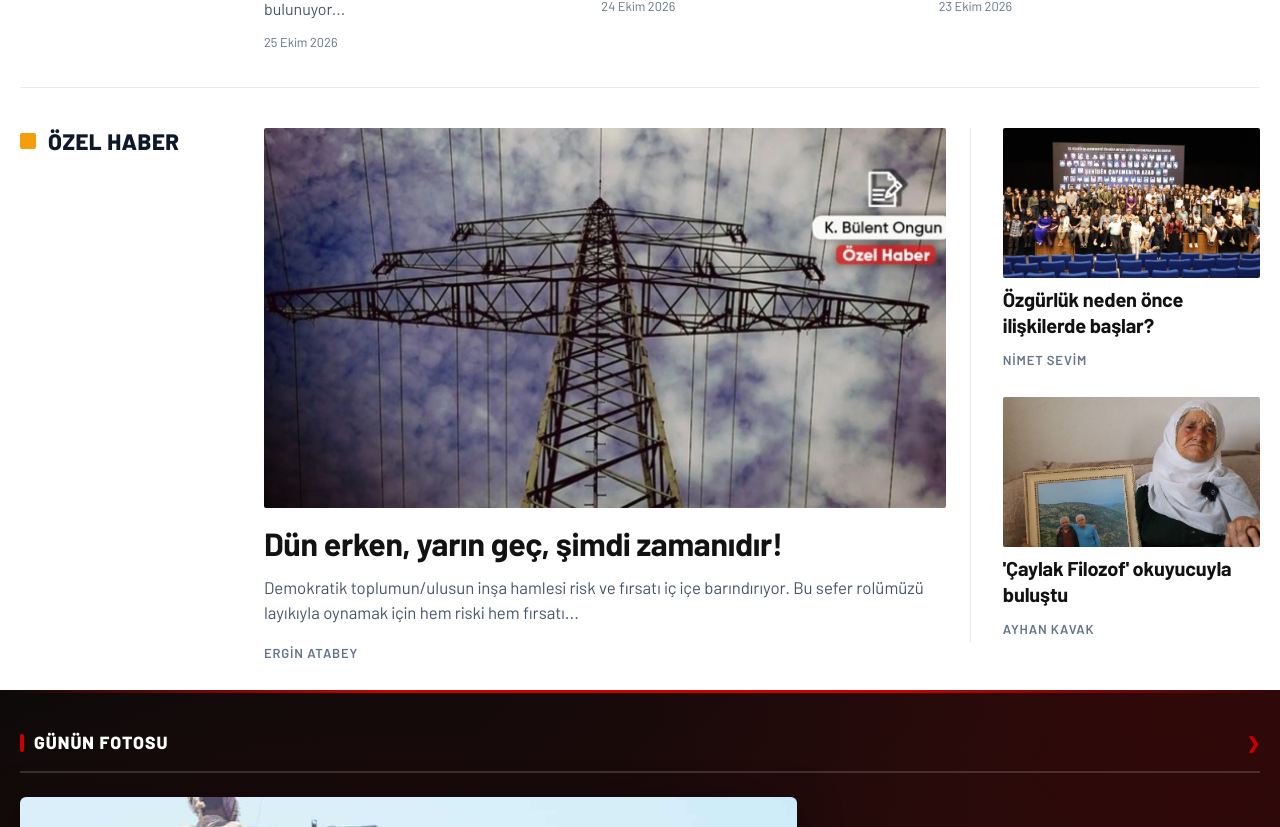
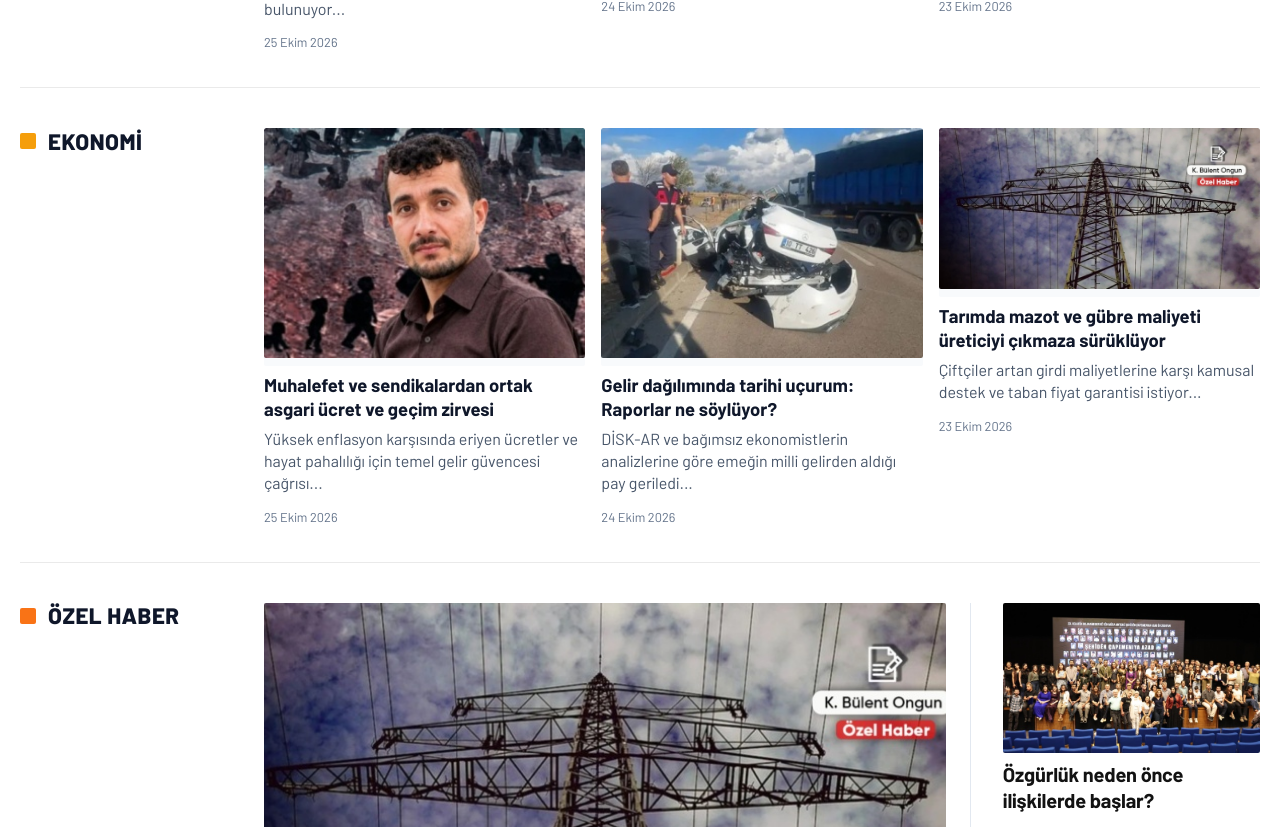
Before and after one commit to Sidilya-Gunes/yeniyasam, a Next.js app: page / in a window 1280 px wide. Shown: the part 2699-3526 px from the top of the page. Built offline with nearby package versions, Linux system fonts and the light colour scheme; no server answers.

Commit message:
feat: add Ekonomi news block section under Ekoloji on homepage

```diff
--- a/app/globals.css
+++ b/app/globals.css
@@ -1163,11 +1163,18 @@ body.dark-mode .daily-photo-section {
     background-color: var(--cat-ekoloji, #10b981);
 }
 
+.category-title[data-cat="ekonomi"] {
+    color: var(--heading, #111827);
+}
+.category-title[data-cat="ekonomi"]::before {
+    background-color: var(--cat-ekonomi, #f59e0b);
+}
+
 .category-title[data-cat="ozel-haber"] {
     color: var(--heading, #111827);
 }
 .category-title[data-cat="ozel-haber"]::before {
-    background-color: #f59e0b;
+    background-color: #f97316;
 }
 .editor-picks-more {
     display: inline-flex; align-items: center; gap: 8px;
--- a/components/MainContent.tsx
+++ b/components/MainContent.tsx
@@ -317,6 +317,53 @@ export default function MainContent({
                 </Link>
               </h4>
               <p>Şehirlerde ekolojik üretim alanları yurttaşların buluşma noktasına dönüşüyor...</p>
+              <span className="news-date">23 Ekim 2026</span>
+            </article>
+          </div>
+        </div>
+
+        {/* EKONOMİ */}
+        <div className="news-block-row">
+          <div className="category-col">
+            <h3 className="category-title" data-cat="ekonomi">
+              <Link href="/kategori/ekonomi" style={{ color: 'inherit', textDecoration: 'none' }}>EKONOMİ</Link>
+            </h3>
+          </div>
+          <div className="news-items-grid">
+            <article className="news-card">
+              <Link href="/haber/asgari-ucret-zirvesi" className="news-card-img">
+                <img src="/assets/photos/haber-foto2.jpeg" alt="Haber" />
+              </Link>
+              <h4>
+                <Link href="/haber/asgari-ucret-zirvesi">
+                  Muhalefet ve sendikalardan ortak asgari ücret ve geçim zirvesi
+                </Link>
+              </h4>
+              <p>Yüksek enflasyon karşısında eriyen ücretler ve hayat pahalılığı için temel gelir güvencesi çağrısı...</p>
+              <span className="news-date">25 Ekim 2026</span>
+            </article>
+            <article className="news-card">
+              <Link href="/haber/enflasyon-ve-gelir-dagilimi" className="news-card-img">
+                <img src="/assets/photos/haber-foto1.jpg" alt="Haber" />
+              </Link>
+              <h4>
+                <Link href="/haber/enflasyon-ve-gelir-dagilimi">
+                  Gelir dağılımında tarihi uçurum: Raporlar ne söylüyor?
+                </Link>
+              </h4>
+              <p>DİSK-AR ve bağımsız ekonomistlerin analizlerine göre emeğin milli gelirden aldığı pay geriledi...</p>
+              <span className="news-date">24 Ekim 2026</span>
+            </article>
+            <article className="news-card">
+              <Link href="/haber/tarimda-maliyet-krizi" className="news-card-img">
+                <img src="/assets/photos/haber-foto8.jpg" alt="Haber" />
+              </Link>
+              <h4>
+                <Link href="/haber/tarimda-maliyet-krizi">
+                  Tarımda mazot ve gübre maliyeti üreticiyi çıkmaza sürüklüyor
+                </Link>
+              </h4>
+              <p>Çiftçiler artan girdi maliyetlerine karşı kamusal destek ve taban fiyat garantisi istiyor...</p>
               <span className="news-date">23 Ekim 2026</span>
             </article>
           </div>
```
